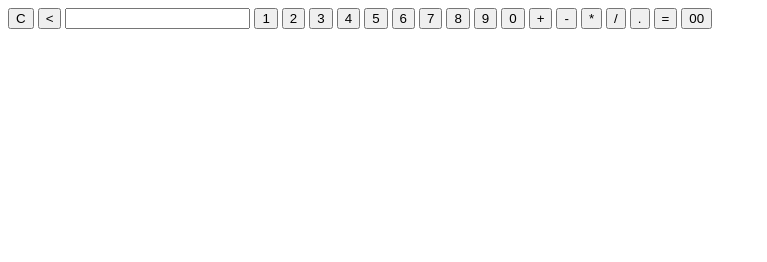
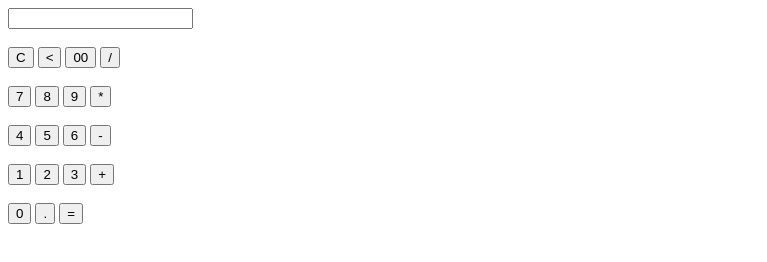
Before and after one commit to Rahulkerla01/Calculator, a plain HTML site: page index.html in a window 1280 px wide. Shown: the whole page, without its empty margins (0-767 px from the left). Drawn offline with Linux system fonts and the light colour scheme.

Commit message:
HTML part almost done

```diff
--- a/index.html
+++ b/index.html
@@ -8,29 +8,36 @@
 </head>
 <body>
     <form name="form1" class="calci" action="index.html" method="POST">
+        <input type="text" name="answer" id="display">
+        <br>
+    </br>
         <input type="button" class="buttonDsgn" value="C" onclick="form1.answer.value =' '" >
         <input type="button" class="buttonDsgn" value="<" onclick="form1.answer.value = form1.answer.value.substring(0,form1.answer.value.length*1 - 1) " >
-
-
-
-        <input type="text" name="answer" id="display">
+        <input type="button" class="buttonDsgn" value="00" onclick="form1.answer.value+='00'" >
+        <input type="button" class="Operatordsgn" value="/" onclick="form1.answer.value+='/'" >
+        <br>
+    </br>
+        <input type="button" class="buttonDsgn" value="7" onclick="form1.answer.value+='7'" >
+        <input type="button" class="buttonDsgn" value="8" onclick="form1.answer.value+='8'" >
+        <input type="button" class="buttonDsgn" value="9" onclick="form1.answer.value+='9'" >
+        <input type="button" class="Operatordsgn" value="*" onclick="form1.answer.value+='*'" >
+        <br>
+    </br>
+        <input type="button" class="buttonDsgn" value="4" onclick="form1.answer.value+='4'" >
+        <input type="button" class="buttonDsgn" value="5" onclick="form1.answer.value+='5'" >
+        <input type="button" class="buttonDsgn" value="6" onclick="form1.answer.value+='6'" >
+        <input type="button" class="Operatordsgn" value="-" onclick="form1.answer.value+='-'" >
+        <br>
+    </br>
         <input type="button" class="buttonDsgn" value="1" onclick="form1.answer.value+='1'" >
         <input type="button" class="buttonDsgn" value="2" onclick="form1.answer.value+='2'" >
         <input type="button" class="buttonDsgn" value="3" onclick="form1.answer.value+='3'" >
-        <input type="button" class="buttonDsgn" value="4" onclick="form1.answer.value+='4'" >
-        <input type="button" class="buttonDsgn" value="5" onclick="form1.answer.value+='5'" >
-        <input type="button" class="buttonDsgn" value="6" onclick="form1.answer.value+='6'" >
-        <input type="button" class="buttonDsgn" value="7" onclick="form1.answer.value+='7'" >
-        <input type="button" class="buttonDsgn" value="8" onclick="form1.answer.value+='8'" >
-        <input type="button" class="buttonDsgn" value="9" onclick="form1.answer.value+='9'" >
-        <input type="button" class="buttonDsgn" value="0" onclick="form1.answer.value+='0'" >
-        <input type="button" class="buttonDsgn" value="+" onclick="form1.answer.value+='+'" >
-        <input type="button" class="buttonDsgn" value="-" onclick="form1.answer.value+='-'" >
-        <input type="button" class="buttonDsgn" value="*" onclick="form1.answer.value+='*'" >
-        <input type="button" class="buttonDsgn" value="/" onclick="form1.answer.value+='/'" >
+        <input type="button" class="Operatordsgn" value="+" onclick="form1.answer.value+='+'" >
+        <br>
+    </br>
+        <input type="button" id="zero" value="0" onclick="form1.answer.value+='0'" >
         <input type="button" class="buttonDsgn" value="." onclick="form1.answer.value+='.'" >
-        <input type="button" class="buttonDsgn" value="=" onclick="form1.answer.value+='='" >
-        <input type="button" class="buttonDsgn" value="00" onclick="form1.answer.value+='00'" >
+        <input type="button" class="Operatordsgn" value="=" onclick="form1.answer.value = eval(form1.answer.value)" >
     </form>
 </body>
 </html>
```
